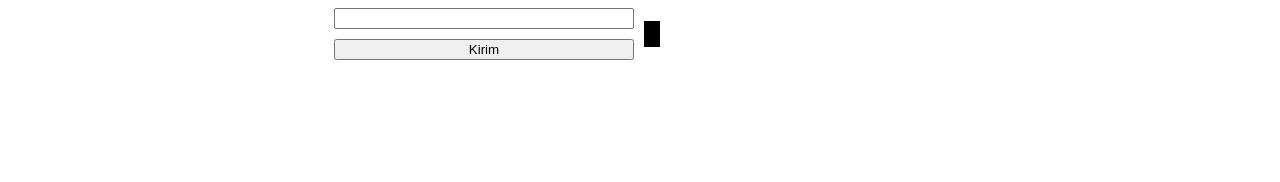
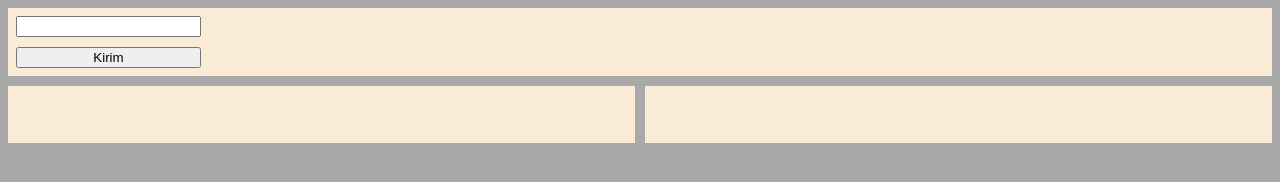
Before and after one commit to bipproduction/io, a website: page public/index.html in a window 1280 px wide. Drawn offline with nearby package versions, Linux system fonts and the light colour scheme.

Commit message:
auto push

```diff
--- a/public/index.html
+++ b/public/index.html
@@ -6,21 +6,31 @@
     <meta name="viewport" content="width=device-width, initial-scale=1.0">
     <title>Document</title>
     <script src="https://ajax.googleapis.com/ajax/libs/jquery/3.7.1/jquery.min.js"></script>
+    <style>
+        body {
+            background-color: darkgrey;
+        }
+    </style>
 </head>
 
 <body>
-    <div style="display: flex; flex-direction: row; gap: 10px">
-        <div style="padding: 8px; width: 300px;">
-            <div style="text-wrap: wrap; word-wrap: break-word;" id="content"></div>
-        </div>
-        <div style="width: 300px;">
+    <div style="background-color: antiquewhite; margin-bottom: 10px;">
+        <div style="width: fit-content; padding: 8px; ">
             <div style="display: flex; flex-direction: column; gap: 10px;">
                 <input id="input" />
                 <button id="btn">Kirim</button>
             </div>
         </div>
-        <pre style="padding: 8px; background-color: black; color: aliceblue; text-wrap: wrap; word-wrap: break-word;"
-            id="json"></pre>
+    </div>
+    <div style="display: flex; flex-direction: row; gap: 10px; ">
+        <div style="padding: 8px; width: 50%; background-color: antiquewhite; max-height: 90vh; overflow-y: scroll;">
+            <div style="text-wrap: wrap; word-wrap: break-word; color: cadetblue;" id="content"></div>
+        </div>
+        <div
+            style=" padding: 8px; background-color: antiquewhite; width: 50%;  color: cadetblue; max-height: 90vh; overflow-y: scroll;">
+            <pre id="json" style=" text-wrap: wrap; word-wrap: break-word;">
+        </pre>
+        </div>
     </div>
     <script>
         let wss;
@@ -36,9 +46,11 @@
             wss.onmessage = (event) => {
                 const tanggal = new Date().toLocaleString()
                 const dataReceived = JSON.parse(event.data);
-                $("#content").append(`<div>[${tanggal}] ${dataReceived.data}</div>`)
+                $("#content").prepend(`<div>[${tanggal}] ${dataReceived.data}</div>`)
                 list_data.push(dataReceived)
-                $("#json").text(JSON.stringify(list_data, null, 2))
+                const reverse_list = list_data.reverse()
+
+                $("#json").text(JSON.stringify(reverse_list, null, 2))
             };
 
             wss.onclose = () => {
```
